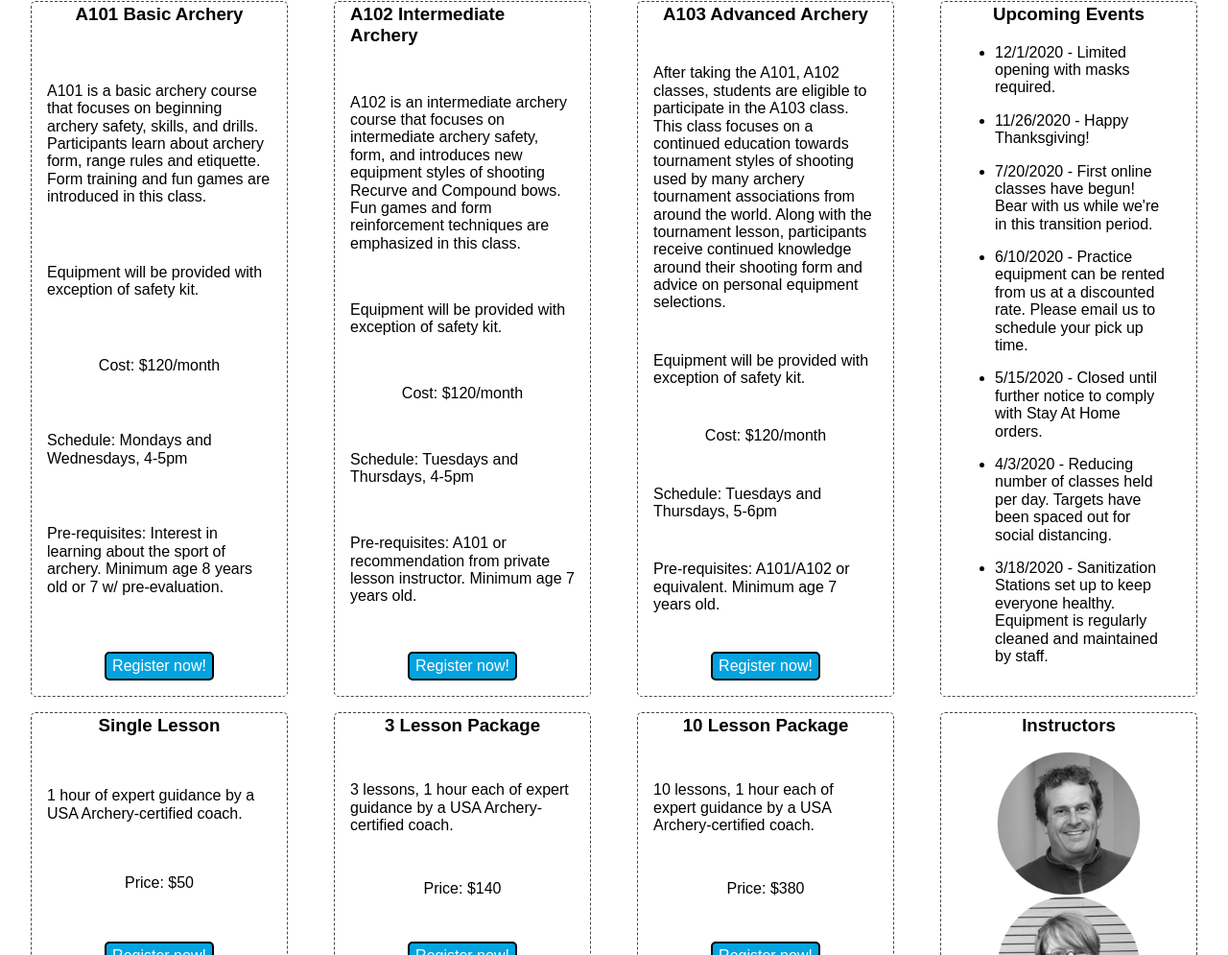
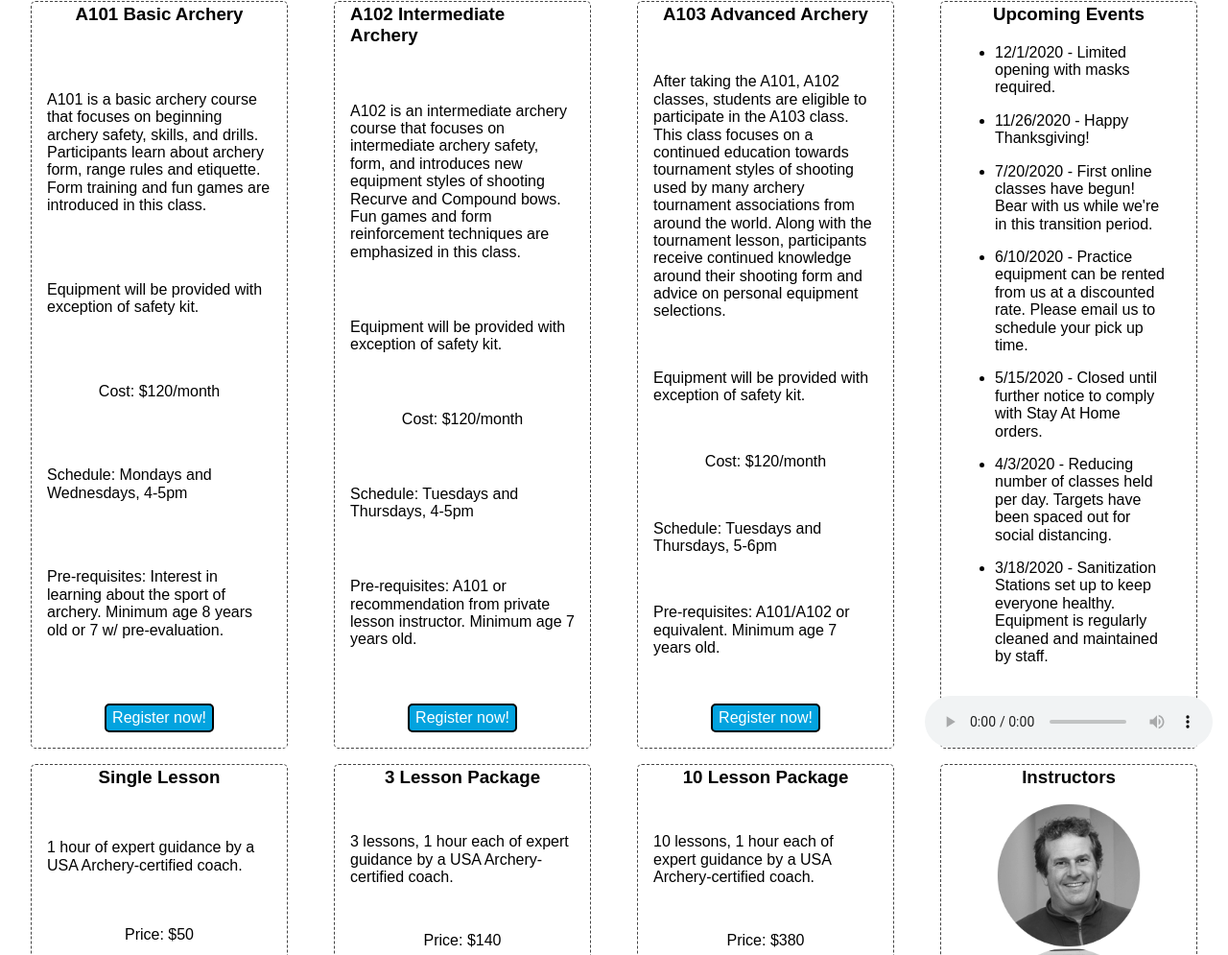
Before and after one commit to KyruCreates/academy-archery, a plain HTML site: page services.html in a window 1280 px wide. Shown: the part 284-1279 px from the top of the page at 96% size. Drawn offline with Linux system fonts and the light colour scheme.

Commit message:
added 2 audio tracks

```diff
--- a/services.html
+++ b/services.html
@@ -75,6 +75,10 @@
               <li>4/3/2020 - Reducing number of classes held per day. Targets have been spaced out for social distancing.</li>
               <li>3/18/2020 - Sanitization Stations set up to keep everyone healthy. Equipment is regularly cleaned and maintained by staff.</li>
             </ul>
+            <audio controls>
+              <source src="./audio/littleidea-scottholmesmusic-freemusicarchive.mp3" type="audio/mpeg">
+              Your browser does not support the audio element.
+            </audio>
           </aside>
 
           <article class="p-grid-item" id="single-lesson">
--- a/styles/stylesheet.css
+++ b/styles/stylesheet.css
@@ -129,7 +129,7 @@ article h3, article p, article ul, article li, article figure, aside h3, aside u
   align-items: center;
   margin-left: 1rem;
   margin-right: 1rem;
-  /* justify-content: space-around; */
+  justify-content: space-around;
   border: 1px dashed #444444;
   border-radius: 5px;
   padding: 0 1em;
@@ -144,7 +144,7 @@ article h3, article p, article ul, article li, article figure, aside h3, aside u
   align-items: center;
   margin-left: 1rem;
   margin-right: 1rem;
-  justify-content: space-between;
+  justify-content: space-around;
   border: 1px dashed #444444;
   border-radius: 5px;
   padding: 0 1em;
```
Also changed, not shown: index.html (+4 -0 lines), 1 other file.
